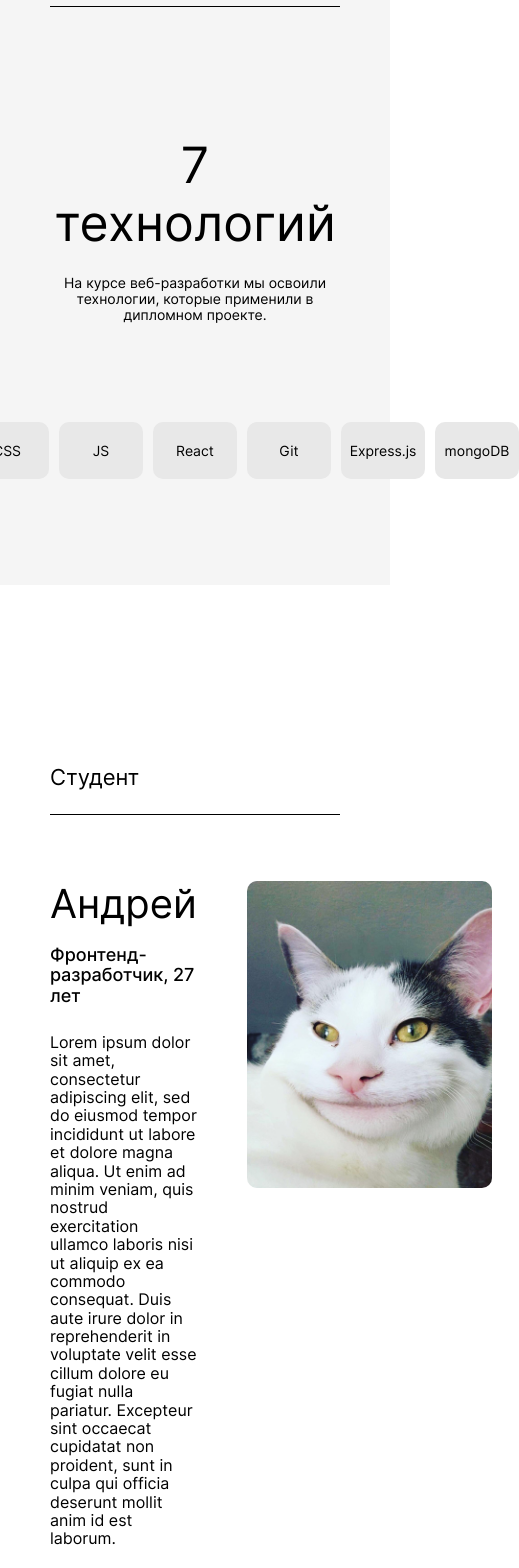
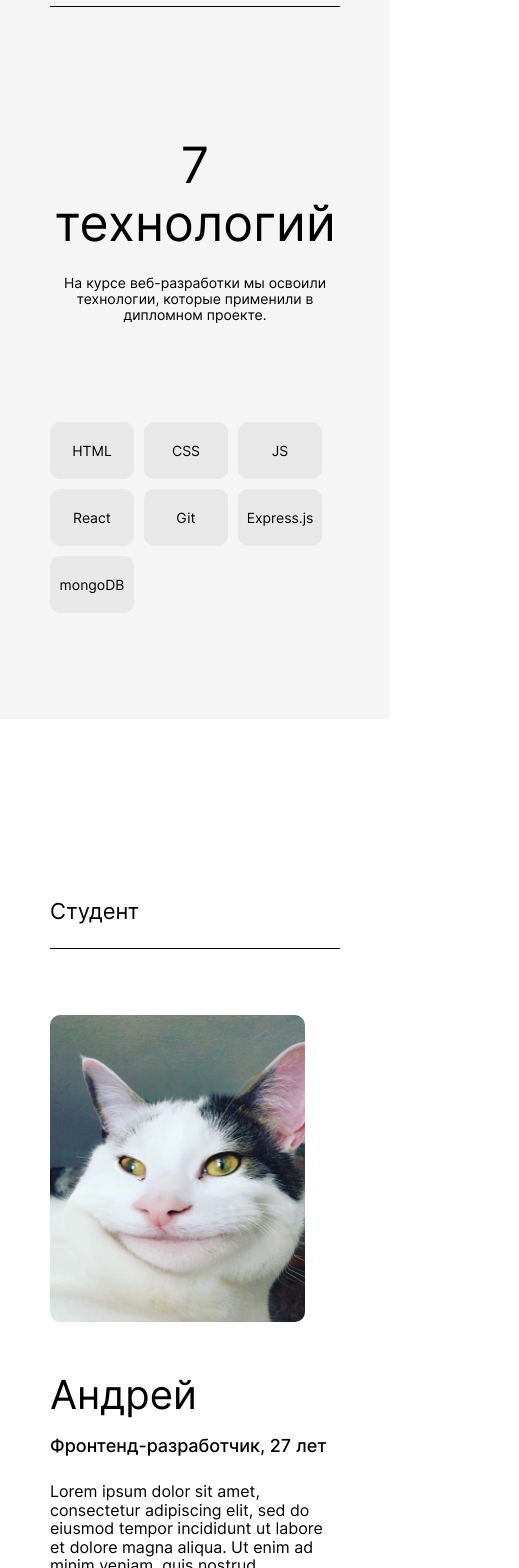
Before and after one commit to nknrw/movies-explorer-frontend, a React (Create React App) app: page / in a window 390 px wide. Shown: the part 1721-3289 px from the top of the page, 519 px wide, since content can reach past the window. Built offline with nearby package versions, Linux system fonts and the light colour scheme; the HTML template or start-up script is replaced by a standard one.

Commit message:
fix: исправления 1

```diff
--- a/src/components/AboutMe/AboutMe.css
+++ b/src/components/AboutMe/AboutMe.css
@@ -87,6 +87,13 @@
     }
 }
 
+@media (max-width: 550px) {
+    .about-me__info {
+        flex-direction: column-reverse;
+        margin: 0;
+    }
+}
+
 @media (max-width: 350px) {
     .about-me {
         padding: 70px 14px;
--- a/src/components/Login/Login.css
+++ b/src/components/Login/Login.css
@@ -89,4 +89,8 @@
     .login__logo {
         align-self: center;
     }
+
+    .login__title {
+        text-align: center;
+    }
 }
--- a/src/components/MoviesCard/MoviesCard.css
+++ b/src/components/MoviesCard/MoviesCard.css
@@ -46,7 +46,7 @@
     color: #A0A0A0;
 }
 
-.movies-card__like-btn {
+.movies-card__like-button {
     background: url('../../images/movies-like-button-not-active.svg') no-repeat center;
     background-size: contain;
     width: 14px;
@@ -55,7 +55,7 @@
     padding: 0;
 }
 
-.movies-card__like-btn__active {
+.movies-card__like-button_active {
     background:  url('../../images/movies-like-button-active.svg') no-repeat;
     width: 14px;
     height: 12px;
--- a/src/components/MoviesCard/MoviesCard.js
+++ b/src/components/MoviesCard/MoviesCard.js
@@ -6,7 +6,7 @@ const MoviesCard = ({ movie }) => {
 
     const { title, imgMovie, duration, isLiked } = movie;
     const durationTime =`${Math.floor(duration / 60)}ч ${duration % 60}м`;
-    const cardLikeButtonClassName = `movies-card__like-btn ${isLiked && 'movies-card__like-btn__active' }`
+    const cardLikeButtonClassName = `movies-card__like-button ${isLiked && 'movies-card__like-button_active' }`
     const location = useLocation();
 
     return (
--- a/src/components/Portfolio/Portfolio.js
+++ b/src/components/Portfolio/Portfolio.js
@@ -7,9 +7,9 @@ function Portfolio() {
         <section className="portfolio">
             <h3 className="portfolio__links-title">Портфолио</h3>
             <div className="portfolio__links">
-                <a href="https://github.com/nknrw/how-to-learn" className="portfolio__link">Статичный сайт<img className="portfolio__link-icon" src={linkIcon} alt="Ссылка"/></a>
-                <a href="https://github.com/nknrw/russian-travel" className="portfolio__link">Адаптивный cайт<img className="portfolio__link-icon" src={linkIcon} alt="Ссылка"/></a>
-                <a href="https://github.com/nknrw/react-mesto-api-full" className="portfolio__link">Одностраничное приложение<img className="portfolio__link-icon" src={linkIcon} alt="Ссылка"/></a>
+                <a href="https://github.com/nknrw/how-to-learn" className="portfolio__link" target="_blank">Статичный сайт<img className="portfolio__link-icon" src={linkIcon} alt="Ссылка"/></a>
+                <a href="https://github.com/nknrw/russian-travel" className="portfolio__link" target="_blank">Адаптивный cайт<img className="portfolio__link-icon" src={linkIcon} alt="Ссылка"/></a>
+                <a href="https://github.com/nknrw/react-mesto-api-full" className="portfolio__link" target="_blank">Одностраничное приложение<img className="portfolio__link-icon" src={linkIcon} alt="Ссылка"/></a>
             </div>
         </section>
     );
--- a/src/components/Register/Register.css
+++ b/src/components/Register/Register.css
@@ -89,4 +89,8 @@
     .register__logo {
         align-self: center;
     }
+
+    .register__title {
+        text-align: center;
+    }
 }
--- a/src/components/SearchForm/SearchForm.css
+++ b/src/components/SearchForm/SearchForm.css
@@ -9,6 +9,10 @@
     height: 72px;
     border: 1px solid #AAAAAA;
     border-radius: 8px;
+}
+
+.search-form__container:hover {
+    border: 1px #000000 solid;
 }
 
 .search-form__input {
@@ -46,6 +50,12 @@
     .search-form__container {
         height: 52px;
     }
+
+    .search-form__button {
+        width: 80px;
+        height: 44px;
+        margin: 6px 6px 6px 0;
+    }
 }
 
 @media (max-width: 350px) {
@@ -54,9 +64,9 @@
     }
 
     .search-form__button {
-        width: 80px;
-        height: 44px;
-        margin: 6px 6px 6px 0;
+        /*width: 80px;*/
+        /*height: 44px;*/
+        /*margin: 6px 6px 6px 0;*/
     }
 
     .search-form__input {
--- a/src/components/Techs/Techs.css
+++ b/src/components/Techs/Techs.css
@@ -3,6 +3,8 @@
     padding: 100px 70px 110px 70px;
     display: flex;
     flex-direction: column;
+    align-content: center;
+    justify-content: center;
 }
 
 .techs__title {
@@ -29,12 +31,15 @@
 }
 
 .techs__list {
+    /*width: 100%;*/
     display: grid;
-    align-self: center;
+    /*align-self: center;*/
     list-style: none;
     padding: 0;
-    grid-template-columns: repeat(7, 1fr);
-    grid-template-rows: repeat(1, 1fr);
+    /*grid-template-columns: repeat(auto-fit, minmax(84px, 1fr));*/
+    /*grid-template-rows: repeat(auto-fit, minmax(57px, 1fr));*/
+    grid-template-columns: repeat(auto-fit, 84px);
+    grid-template-rows: repeat(auto-fit, 57px);
     gap: 10px;
 }
 
@@ -93,10 +98,10 @@
         margin-bottom: 50px;
     }
 
-    .techs__list {
-        display: grid;
-        grid-template-columns: 1fr 1fr;
-    }
+    /*.techs__list {*/
+    /*    display: grid;*/
+    /*    !*grid-template-columns: 1fr 1fr;*!*/
+    /*}*/
 
     .techs__list-item {
         max-width: 84px;
@@ -106,7 +111,7 @@
         padding: 0;
     }
 
-    .techs__list-item:last-of-type {
-        justify-self: start;
-    }
+    /*.techs__list-item:last-of-type {*/
+    /*    justify-self: start;*/
+    /*}*/
 }
```
